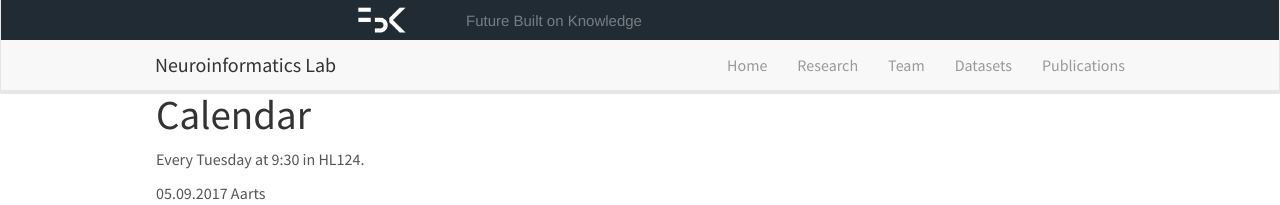
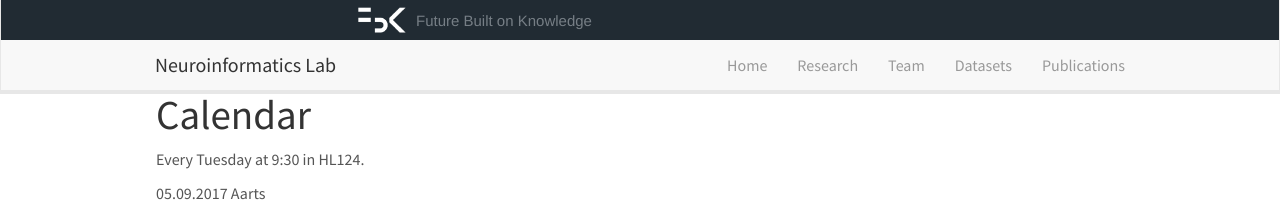
Before and after one commit to FBK-NILab/FBK-NILab.github.io, a Jekyll site: the page built from _pages/mini_lecture_series.md, in a window 1280 px wide. Shown: the top 205 px of the page. Built offline with Jekyll 4.4.1, drawn with Linux system fonts in a browser that asks for light colours; nearby versions of some CDN libraries.

Commit message:
Adjusted spacing upper black bar

```diff
--- a/_includes/header.html
+++ b/_includes/header.html
@@ -1,4 +1,7 @@
-<div class="navbar navbar-default navbar-fixed-top" role="navigation"><div class="black-bar" style="height: 40px; padding: 5px 0;"><img src="{{ site.url }}{{ site.baseurl }}/images/logo_fbk_header_white.png" alt="Image 1" class="bar-image" style="height: 30px; width: auto; position: relative; top: -7px;"><a href="https://www.fbk.eu/en"><div style="color: rgb(118, 126, 133); margin-left: 465px; font-family: 'Helvetica', sans-serif; font-size: 15px; font-weight: 10; position: absolute; top: 10px;">Future Built on Knowledge</div></a></div>
+<div class="navbar navbar-default navbar-fixed-top" role="navigation">
+  <div class="black-bar" style="height: 40px; padding: 5px 0;">
+    <img src="{{ site.url }}{{ site.baseurl }}/images/logo_fbk_header_white.png" alt="Image 1" class="bar-image" style="height: 30px; width: auto; position: relative; top: -7px;"><a href="https://www.fbk.eu/en">
+      <div style="color: rgb(118, 126, 133); margin-left: 415px; font-family: 'Helvetica', sans-serif; font-size: 15px; font-weight: 10; position: absolute; top: 10px;">Future Built on Knowledge</div></a></div>
   <div class="container-fluid">
     <div class="navbar-header">
       <button type="button" class="navbar-toggle collapsed" data-toggle="collapse" data-target="#navbar-collapse-1" aria-expanded="false">
```
